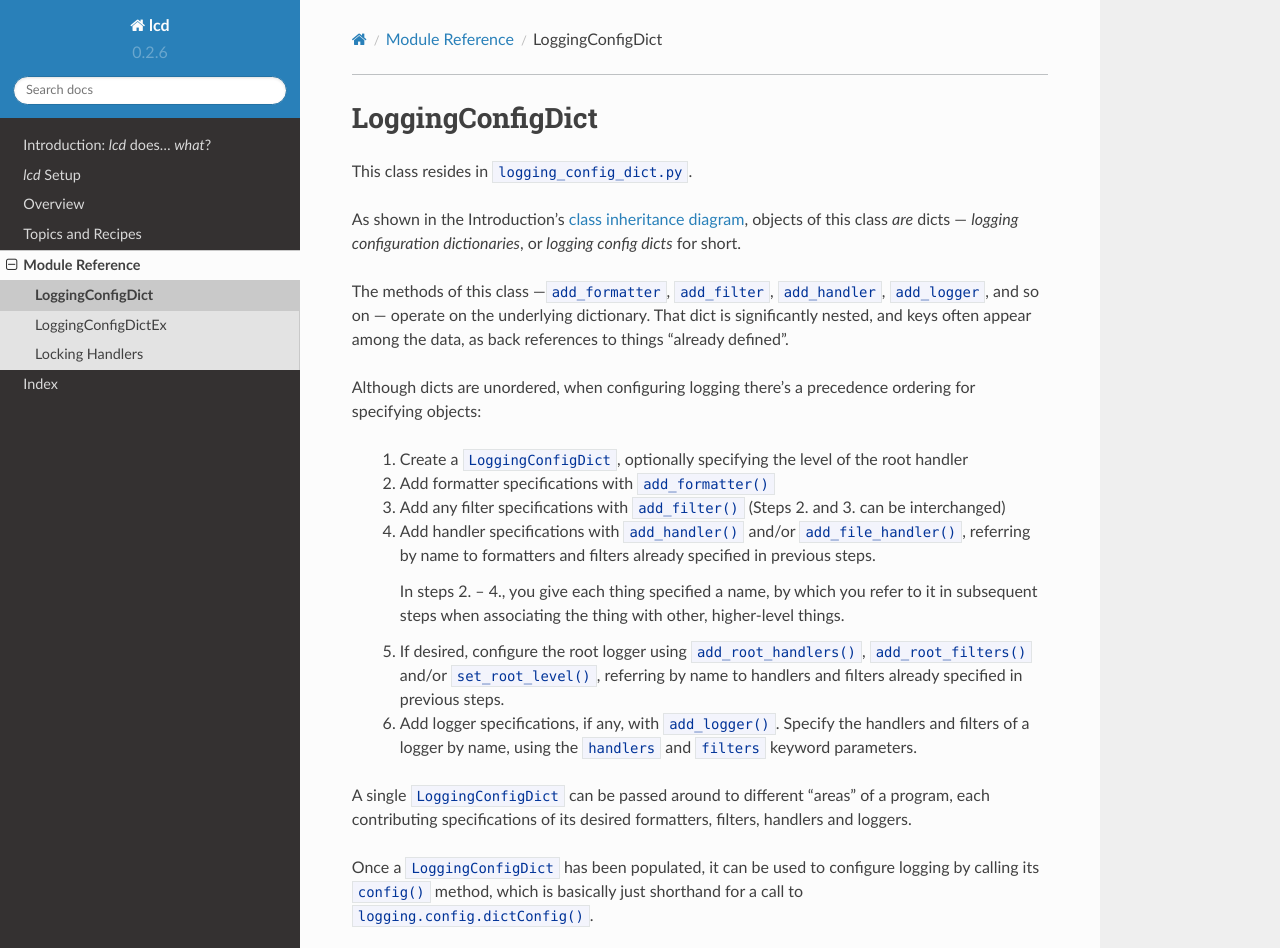
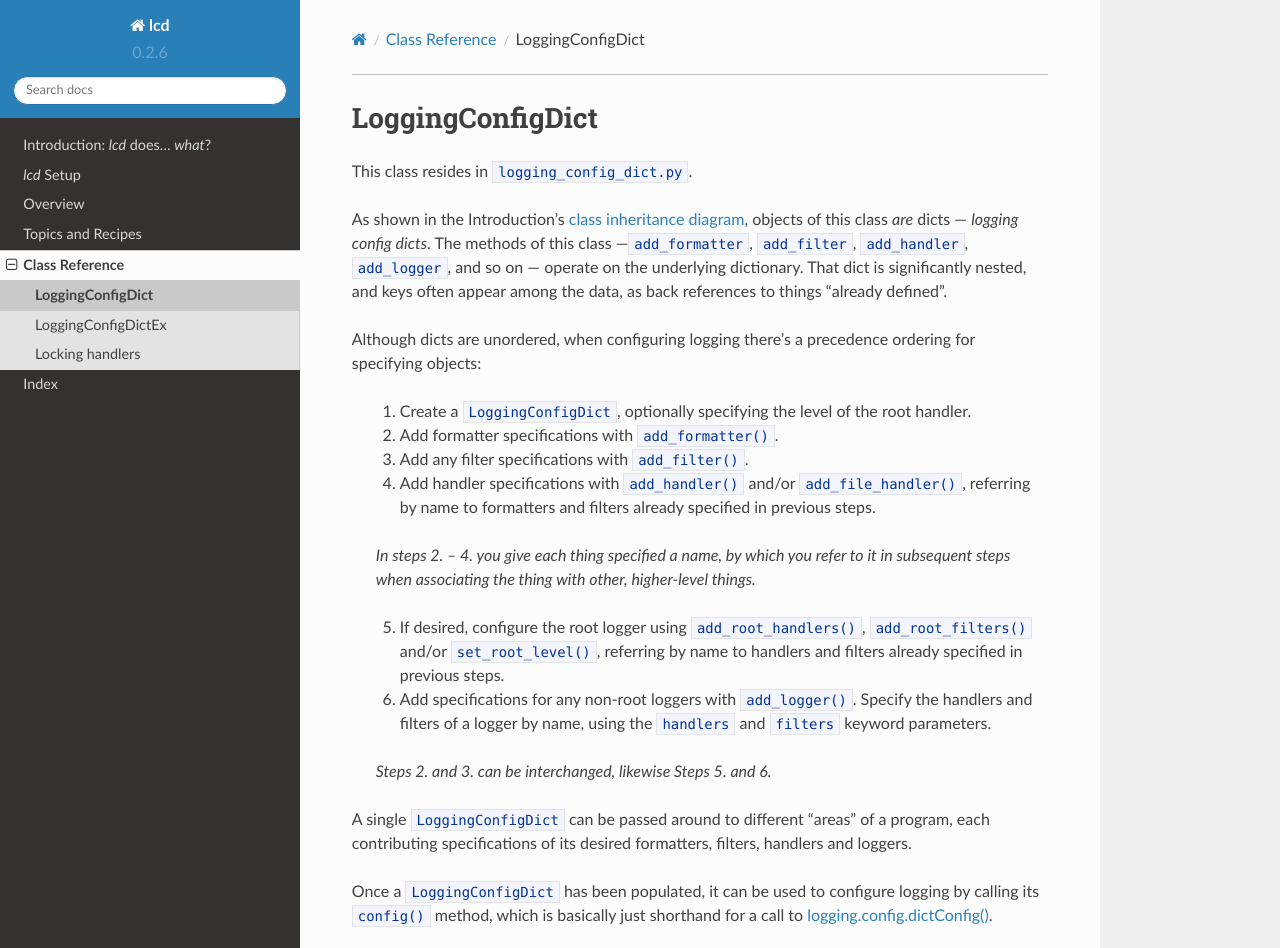
Before and after one commit to Twangist/prelogging, a Sphinx documentation site: the page built from lcd/docs/LoggingConfigDict.rst, in a window 1280 px wide and 1241 px high, cut to the strip 0-948 px from the top of the window. Built offline with Sphinx 7.4.7 and the Read the Docs theme 2.0.0, drawn with Linux system fonts in a browser that asks for light colours.

Commit message:
0.2.6b9 -- docs, docs, docs, docs...

```diff
--- a/lcd/docs/LoggingConfigDict.rst
+++ b/lcd/docs/LoggingConfigDict.rst
@@ -6,9 +6,7 @@ LoggingConfigDict
 This class resides in ``logging_config_dict.py``.
 
 As shown in the Introduction's :ref:`class inheritance diagram <lcd-all-classes>`,
-objects of this class *are* dicts — *logging configuration dictionaries*,
-or *logging config dicts* for short.
-
+objects of this class *are* dicts — *logging config dicts*.
 The methods of this class —``add_formatter``, ``add_filter``,
 ``add_handler``, ``add_logger``, and so on — operate on the underlying dictionary.
 That dict is significantly nested, and keys often appear among the data, as
@@ -17,26 +15,27 @@ back references to things "already defined".
 Although dicts are unordered, when configuring logging there's a precedence ordering
 for specifying objects:
 
-    1. Create a ``LoggingConfigDict``, optionally specifying the level of the root handler
+    1. Create a ``LoggingConfigDict``, optionally specifying the level of the root handler.
 
-    2. Add formatter specifications with ``add_formatter()``
+    2. Add formatter specifications with ``add_formatter()``.
 
-    3. Add any filter specifications with ``add_filter()`` (Steps 2. and 3. can be interchanged)
-
+    3. Add any filter specifications with ``add_filter()``.
 
     4. Add handler specifications with ``add_handler()`` and/or ``add_file_handler()``,
        referring by name to formatters and filters already specified in previous steps.
 
-       In steps 2. – 4., you give each thing specified a name, by which you refer to it
-       in subsequent steps when associating the thing with other, higher-level things.
+    *In steps 2. – 4. you give each thing specified a name, by which you refer to it
+    in subsequent steps when associating the thing with other, higher-level things.*
 
     5. If desired, configure the root logger using ``add_root_handlers()``, ``add_root_filters()``
        and/or ``set_root_level()``, referring by name to handlers and filters already specified
        in previous steps.
 
-    6. Add logger specifications, if any, with ``add_logger()``. Specify the handlers
-       and filters of a logger by name, using the ``handlers`` and ``filters`` keyword parameters.
+    6. Add specifications for any non-root loggers with ``add_logger()``.
+       Specify the handlers and filters of a logger by name, using the ``handlers``
+       and ``filters`` keyword parameters.
 
+    *Steps 2. and 3. can be interchanged, likewise Steps 5. and 6.*
 
 A single ``LoggingConfigDict`` can be passed around to different "areas" of a program,
 each contributing specifications of its desired formatters, filters, handlers and
@@ -44,7 +43,9 @@ loggers.
 
 Once a ``LoggingConfigDict`` has been populated, it can be used to configure
 logging by calling its ``config()`` method, which is basically just shorthand
-for a call to ``logging.config.dictConfig()``.
+for a call to
+`logging.config.dictConfig() <https://docs.python.org/3/library/logging.config.html#logging.config.dictConfig>`_.
+
 
 
 .. autoclass:: lcd.logging_config_dict.LoggingConfigDict
--- a/lcd/docs/module-reference.rst
+++ b/lcd/docs/class-reference.rst
@@ -1,7 +1,7 @@
-Module Reference
+Class Reference
 =========================
 
-`lcd` is a small package of three small modules.
+`lcd` is a small package: five small classes in three small modules.
 
 
 .. toctree::
--- a/lcd/docs/index.rst
+++ b/lcd/docs/index.rst
@@ -22,5 +22,5 @@ Using `lcd`
     setup-testing-examples
     overview
     topics-recipes
-    module-reference
+    class-reference
     the-index
--- a/lcd/docs/locking_handlers.rst
+++ b/lcd/docs/locking_handlers.rst
@@ -1,6 +1,6 @@
 .. _locking-handlers:
 
-Locking Handlers
+Locking handlers
 ===============================
 
 These classes reside in ``locking_handlers.py``.
```
Also changed, not shown: lcd/docs/overview.rst (+4 -3 lines), 2 other files.
